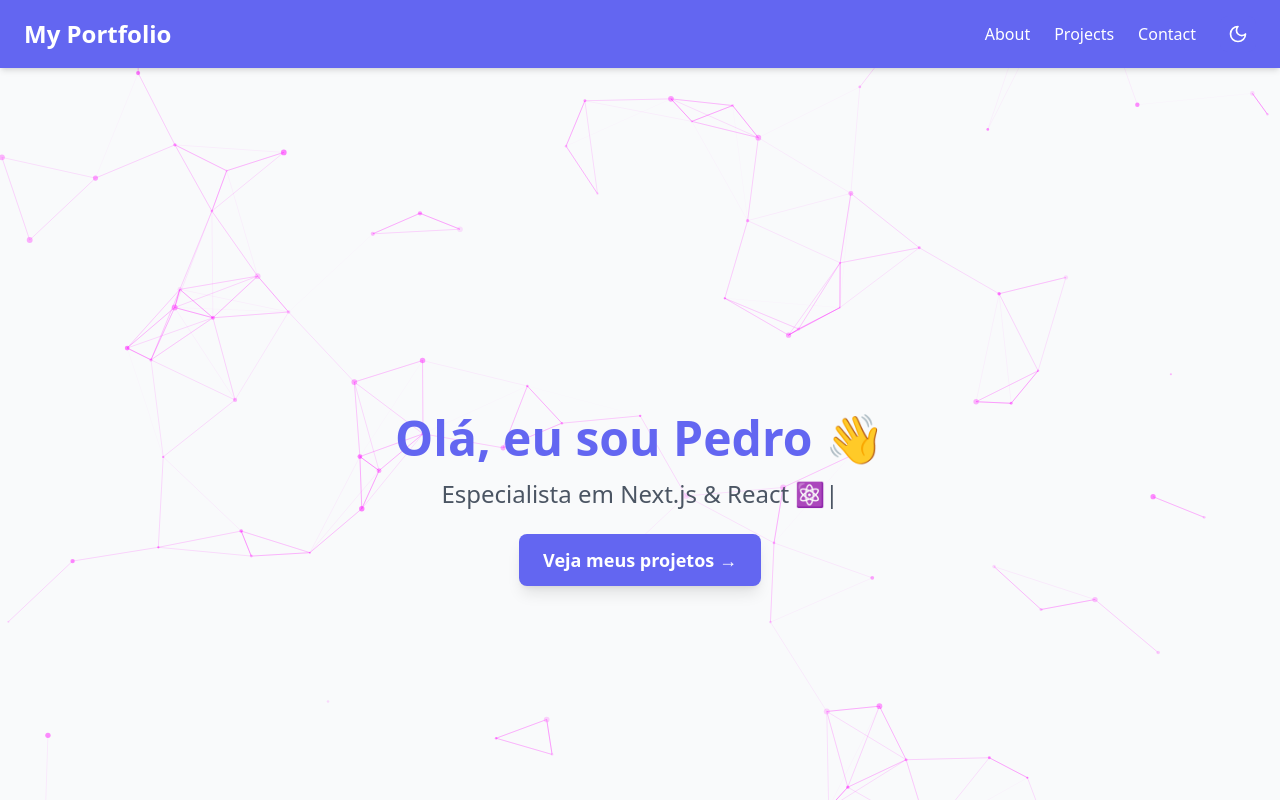
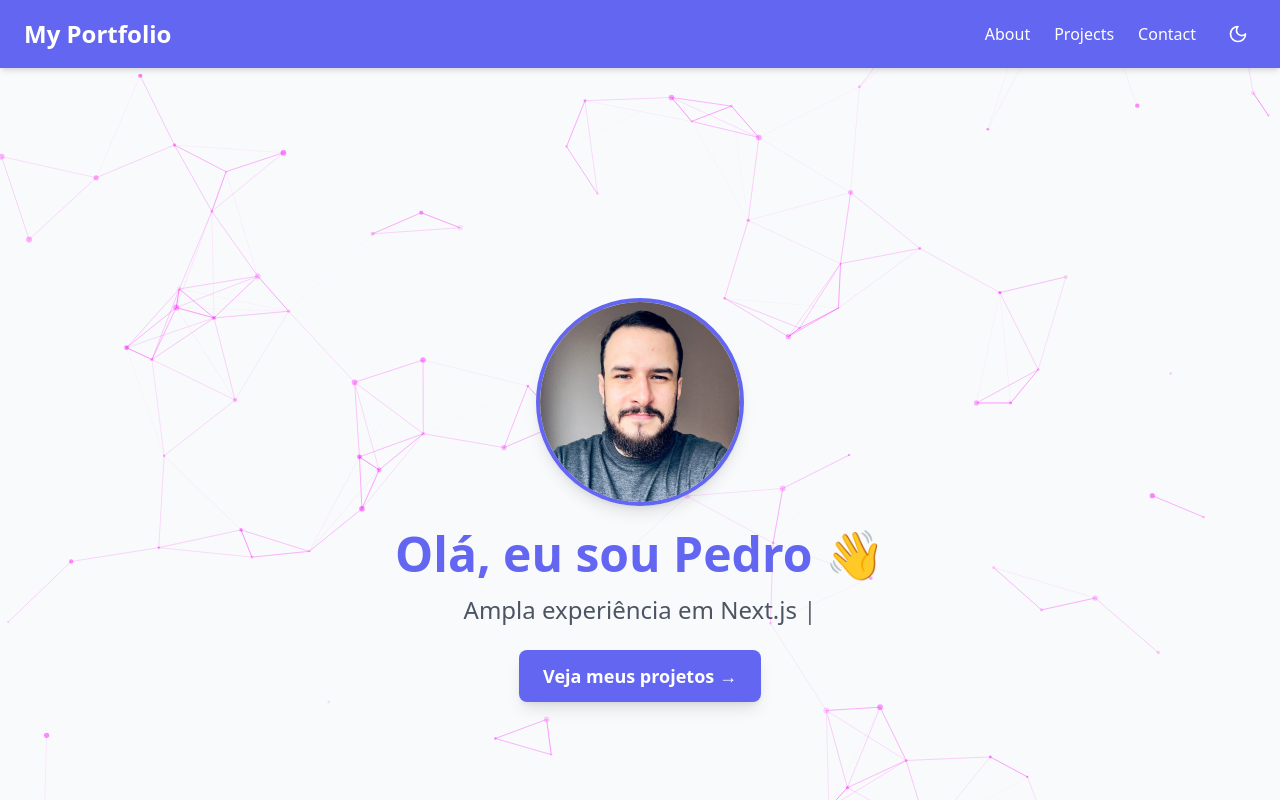
Before and after one commit to pedromssoares/my-portfolio, a Next.js app: page / in a window 1280 px wide. Shown: the top 800 px of the page. Built offline with nearby package versions, Linux system fonts and the light colour scheme.

Commit message:
feat: add static avatar image to Home

```diff
--- a/src/pages/index.tsx
+++ b/src/pages/index.tsx
@@ -1,10 +1,28 @@
 import { motion } from "framer-motion";
 import { ReactTyped } from "react-typed";
 import Link from "next/link";
+import Image from "next/image";
 
 export default function Home() {
   return (
     <section className="relative flex flex-col items-center justify-center min-h-screen text-center overflow-hidden bg-transparent">
+      {/* 🔹 Avatar / Ilustração */}
+      <motion.div
+        initial={{ opacity: 0, scale: 0.8 }}
+        animate={{ opacity: 1, scale: 1 }}
+        transition={{ duration: 1 }}
+        className="relative z-10 w-40 h-40 md:w-52 md:h-52 mb-6"
+      >
+        <Image
+          src="/avatar.jpeg"
+          alt="Pedro Soares - Desenvolvedor Frontend"
+          width={500}
+          height={500}
+          className="rounded-full shadow-lg border-4 border-primary"
+          priority
+        />
+      </motion.div>
+
       {/* 🔹 Conteúdo da Home */}
       <motion.div
         initial={{ opacity: 0, y: -50 }}
@@ -27,7 +45,8 @@ export default function Home() {
         <ReactTyped
           strings={[
             "Desenvolvedor Frontend 🚀",
-            "Especialista em Next.js & React ⚛️",
+            "Ampla experiência em Next.js & React ⚛️",
+            "Especialista em Headless CMS",
             "Apaixonado por Tecnologia e Inovação 💡",
           ]}
           typeSpeed={50}
```
Also changed, not shown: public/avatar.jpeg (added).
